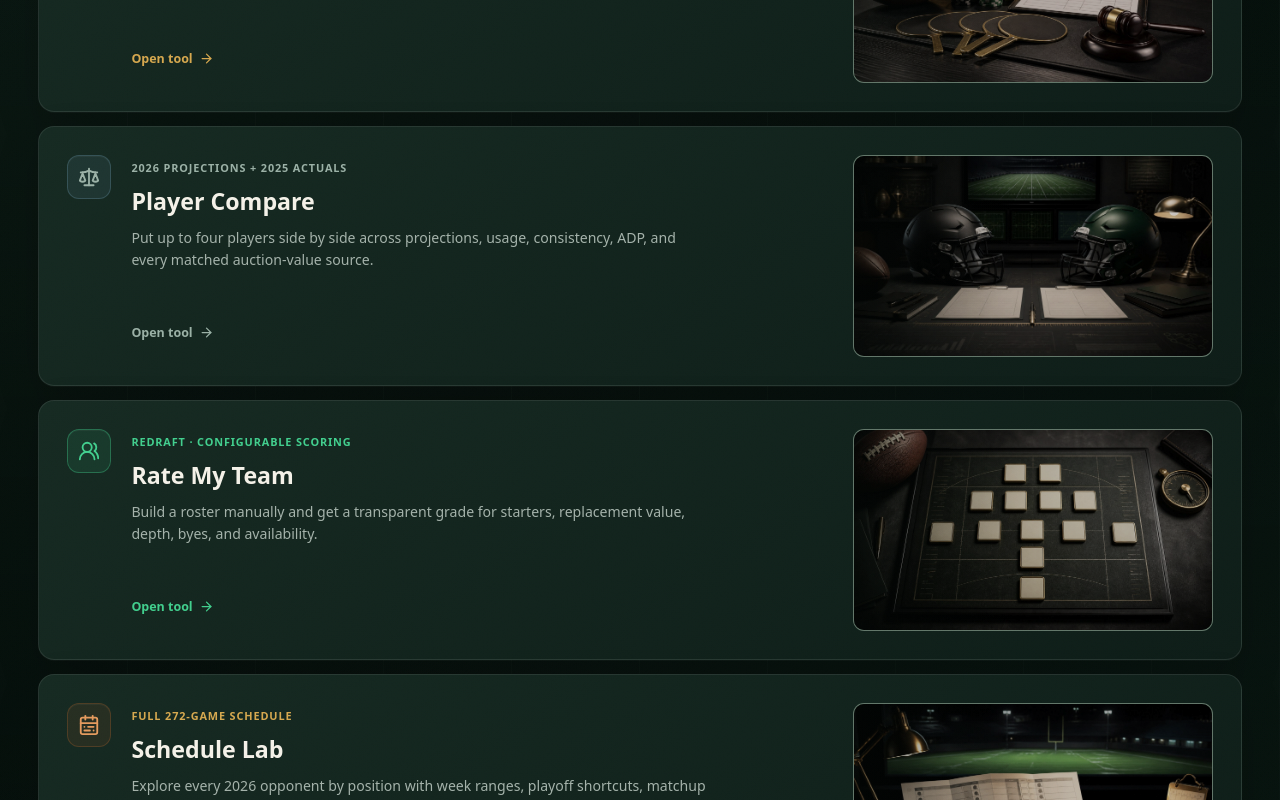
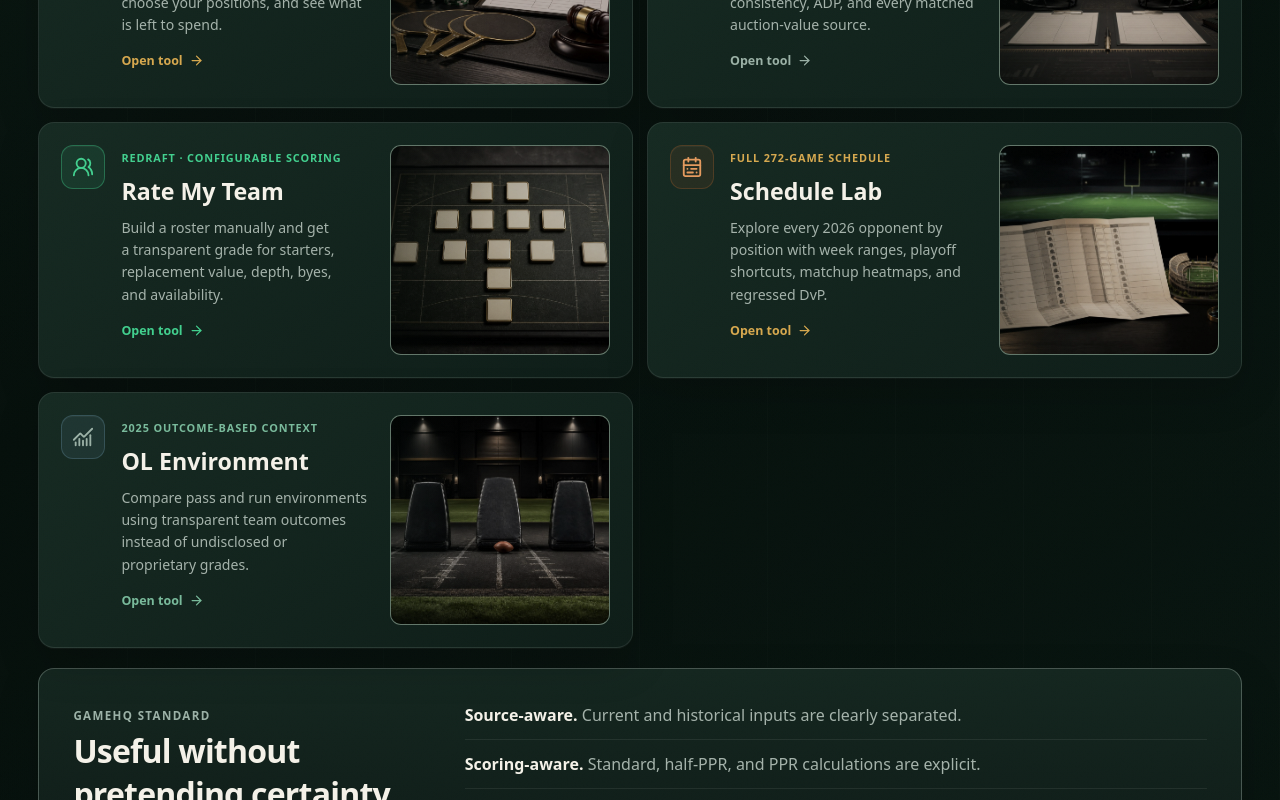
Before and after one commit to JWebber64/ffaa, a React (Vite) app: page /tools in a window 1280 px wide. Shown: the part 820-1620 px from the top of the page. Built offline with nearby package versions, Linux system fonts and the light colour scheme.

Commit message:
fix: compact tool cards and stop hover lift

```diff
--- a/src/features/league-history/ui/league-history.css
+++ b/src/features/league-history/ui/league-history.css
@@ -187,7 +187,7 @@
 .history-archive-card { position: relative; display: grid; gap: 12px; min-width: 0; padding: 18px; border: 1px solid var(--glass-edge-soft); border-radius: 11px; background: color-mix(in srgb, var(--bg-1) 95%, transparent); color: var(--text-0); text-decoration: none; }
 .history-manager-card { grid-template-columns: auto 1fr; align-items: start; }
 .history-manager-card:hover,
-.history-archive-card:hover { border-color: color-mix(in srgb, var(--a2) 55%, var(--line-0)); transform: translateY(-1px); }
+.history-archive-card:hover { border-color: color-mix(in srgb, var(--a2) 55%, var(--line-0)); }
 .history-manager-avatar,
 .history-profile-avatar { position: relative; display: grid; flex: 0 0 auto; width: 50px; height: 50px; place-items: center; overflow: visible; border: 1px solid var(--line-1); border-radius: 11px; background: var(--bg-2); color: var(--text-1); }
 .history-manager-avatar img,
--- a/src/index.css
+++ b/src/index.css
@@ -63,7 +63,6 @@ body {
 }
 
 .hover-lift:hover {
-  transform: translateY(-2px);
   box-shadow: 0 8px 32px rgba(0, 0, 0, 0.4);
 }
 
@@ -141,7 +140,6 @@ body {
 
 .card-hover:hover {
   border-color: var(--a3);
-  transform: translateY(-1px);
 }
 
 /* FFAA Hybrid Utility Classes */
--- a/src/screens/Auctioneer.tsx
+++ b/src/screens/Auctioneer.tsx
@@ -354,7 +354,6 @@ const Auctioneer: React.FC = () => {
                     textOverflow="ellipsis"
                     _hover={{
                       bg: isDisabled ? 'gray.800' : currentBidder === team.id ? 'blue.500' : 'gray.700',
-                      transform: isDisabled ? 'none' : 'translateY(-2px)',
                       boxShadow: isDisabled ? 'none' : 'md',
                     }}
                     _disabled={{
--- a/src/screens/tools/tools.css
+++ b/src/screens/tools/tools.css
@@ -118,7 +118,6 @@
 .tools-primary-link:hover,
 .tools-secondary-link:hover,
 .tool-button:hover:not(:disabled) {
-  transform: translateY(-1px);
   border-color: rgba(66, 207, 142, 0.52);
 }
 
@@ -218,7 +217,7 @@
   color: var(--text-0);
   background: linear-gradient(145deg, rgba(15,27,23,0.94), rgba(5,14,12,0.96));
   text-decoration: none;
-  transition: transform 180ms ease, border-color 180ms ease, box-shadow 180ms ease;
+  transition: border-color 180ms ease, box-shadow 180ms ease;
 }
 
 .tools-card::after {
@@ -237,7 +236,6 @@
 .tools-card.is-blue { --card-tone: var(--tools-blue); }
 
 .tools-card:hover {
-  transform: translateY(-3px);
   border-color: color-mix(in srgb, var(--card-tone) 42%, transparent);
   box-shadow: 0 18px 46px rgba(0,0,0,0.22);
 }
@@ -862,17 +860,18 @@
 
 /* Editorial art fills the existing card footprint without adding spacer height. */
 .tools-card {
-  grid-template-columns: 48px minmax(0, 1fr) minmax(300px, 360px);
-  min-height: 260px;
+  grid-template-columns: 44px minmax(0, 1fr) minmax(180px, 220px);
+  min-height: 220px;
+  padding: 22px;
 }
 
 .tools-card-grid {
-  grid-template-columns: 1fr;
+  grid-template-columns: repeat(2, minmax(0, 1fr));
 }
 
 .tools-card:last-child {
   grid-column: auto;
-  min-height: 260px;
+  min-height: 220px;
 }
 
 .tools-card-media {
@@ -914,6 +913,16 @@
   filter: brightness(0.9) saturate(0.9);
 }
 
+@media (max-width: 1180px) {
+  .tools-card-grid {
+    grid-template-columns: 1fr;
+  }
+
+  .tools-card {
+    grid-template-columns: 48px minmax(0, 1fr) minmax(260px, 320px);
+  }
+}
+
 @media (max-width: 760px) {
   .tools-card {
     grid-template-columns: 42px minmax(0, 1fr);
--- a/src/styles/refinement.css
+++ b/src/styles/refinement.css
@@ -1562,7 +1562,6 @@ dd,
 
 .cui-button:hover:not(:disabled) {
   filter: none;
-  transform: translateY(-1px);
 }
 
 .cui-button:active:not(:disabled) {
@@ -1916,7 +1915,6 @@ dd,
 .app-nav-link:hover {
   border-color: rgba(225, 241, 232, 0.08);
   background: rgba(255, 255, 255, 0.045);
-  transform: translateY(-1px);
 }
 
 .app-nav-link.is-active {
@@ -1938,7 +1936,6 @@ dd,
 .ui-button-primary:hover:not(:disabled) {
   background: linear-gradient(180deg, #50e5b4, #37cf9b) !important;
   box-shadow: inset 0 1px rgba(255, 255, 255, 0.26), 0 12px 30px rgba(20, 158, 112, 0.25) !important;
-  transform: translateY(-1px);
 }
 
 .ui-button-secondary {
@@ -1951,7 +1948,6 @@ dd,
   border-color: rgba(57, 214, 162, 0.38) !important;
   background: linear-gradient(180deg, #182d22, #12231a) !important;
   box-shadow: inset 0 1px rgba(255, 255, 255, 0.045), 0 10px 24px rgba(0, 0, 0, 0.18) !important;
-  transform: translateY(-1px);
 }
 
 .ui-input-field,
@@ -2100,7 +2096,6 @@ dd,
 
 .home-capability-list article:hover {
   border-color: rgba(57, 214, 162, 0.27);
-  transform: translateY(-2px);
 }
 
 .home-capability-list svg {
@@ -2426,7 +2421,6 @@ dd,
   border-color: rgba(57, 214, 162, 0.3);
   background: linear-gradient(145deg, rgba(18, 42, 29, 0.98), rgba(9, 24, 16, 0.98));
   box-shadow: 0 1px rgba(255, 255, 255, 0.035), 0 22px 48px rgba(0, 0, 0, 0.23);
-  transform: translateY(-3px);
 }
 
 .tools-card-index {
```
Also changed, not shown: 1 other file (tests, documents, lock files or other folders).
